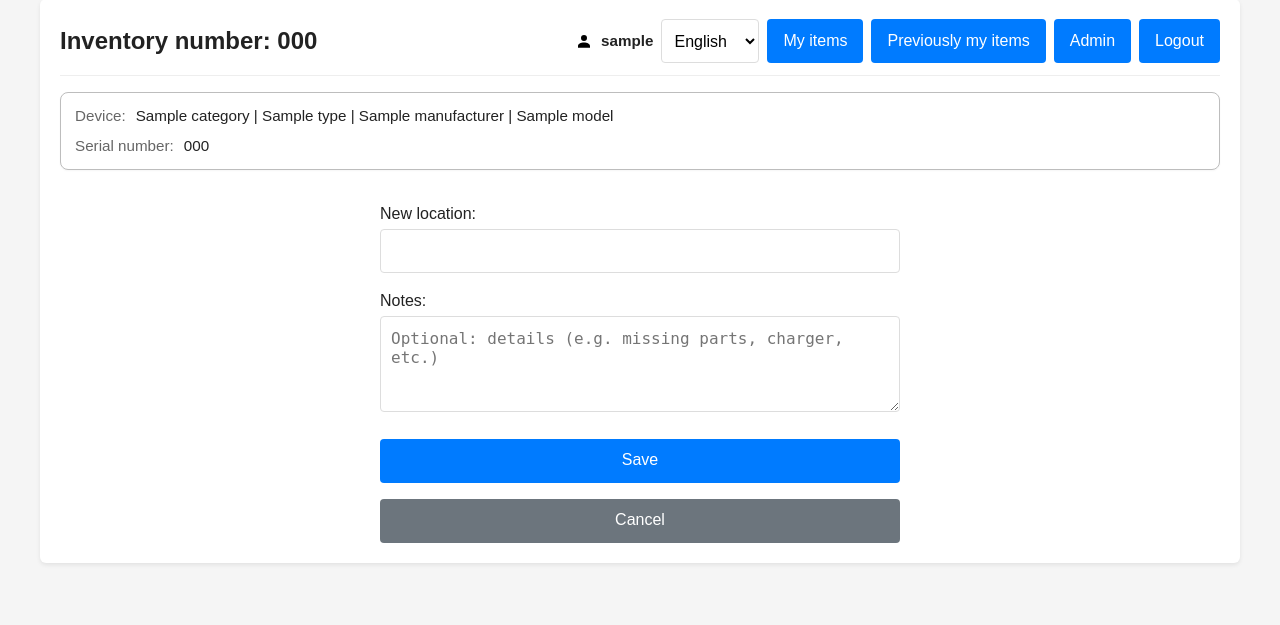
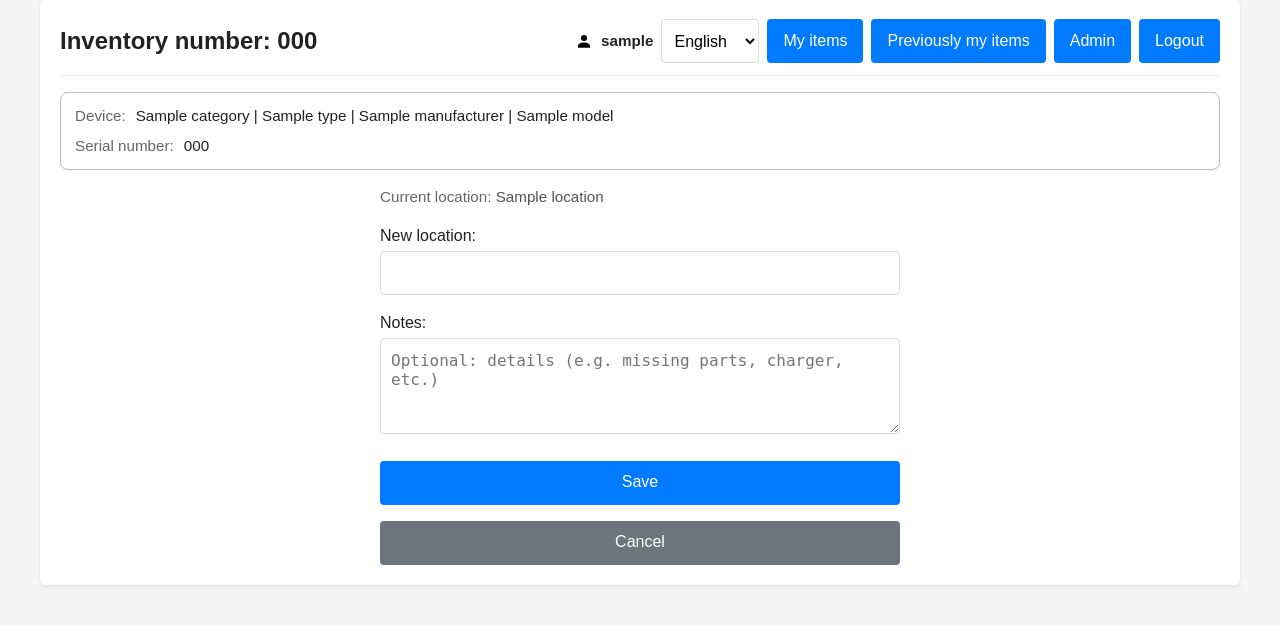
Before and after one commit to disafronov/sloths-inventory, a Django app: page /items/1/change-location/ in a window 1280 px wide. Shown: the part 21-646 px from the top of the page. Run offline with Django 5.2, Linux system fonts and the light colour scheme; a user stored in the database is signed in; tables that the repository leaves empty hold one stand-in row (values such as "Sample post"); parts of the project's set-up code (start-up, migrations or seed data) failed here and were passed over.

Commit message:
feat: display current location in change location form
- Added a readout for the current location in the change location template, enhancing user awareness of the item's existing location before making changes.

Signed-off-by: Dmitrii Safronov <zimniy@cyberbrain.cc>

```diff
--- a/src/inventory/templates/inventory/change_location.html
+++ b/src/inventory/templates/inventory/change_location.html
@@ -26,6 +26,10 @@
         {% if error %}
             <p class="form-error" role="alert">{{ error }}</p>
         {% endif %}
+        <p class="form-readout">
+            <span class="item-card__label">{% trans "Current location" %}:</span>
+            <span class="item-card__value">{{ current_location }}</span>
+        </p>
         <p>
             <label for="location_id">{% trans "New location" %}:</label>
             <select
```
